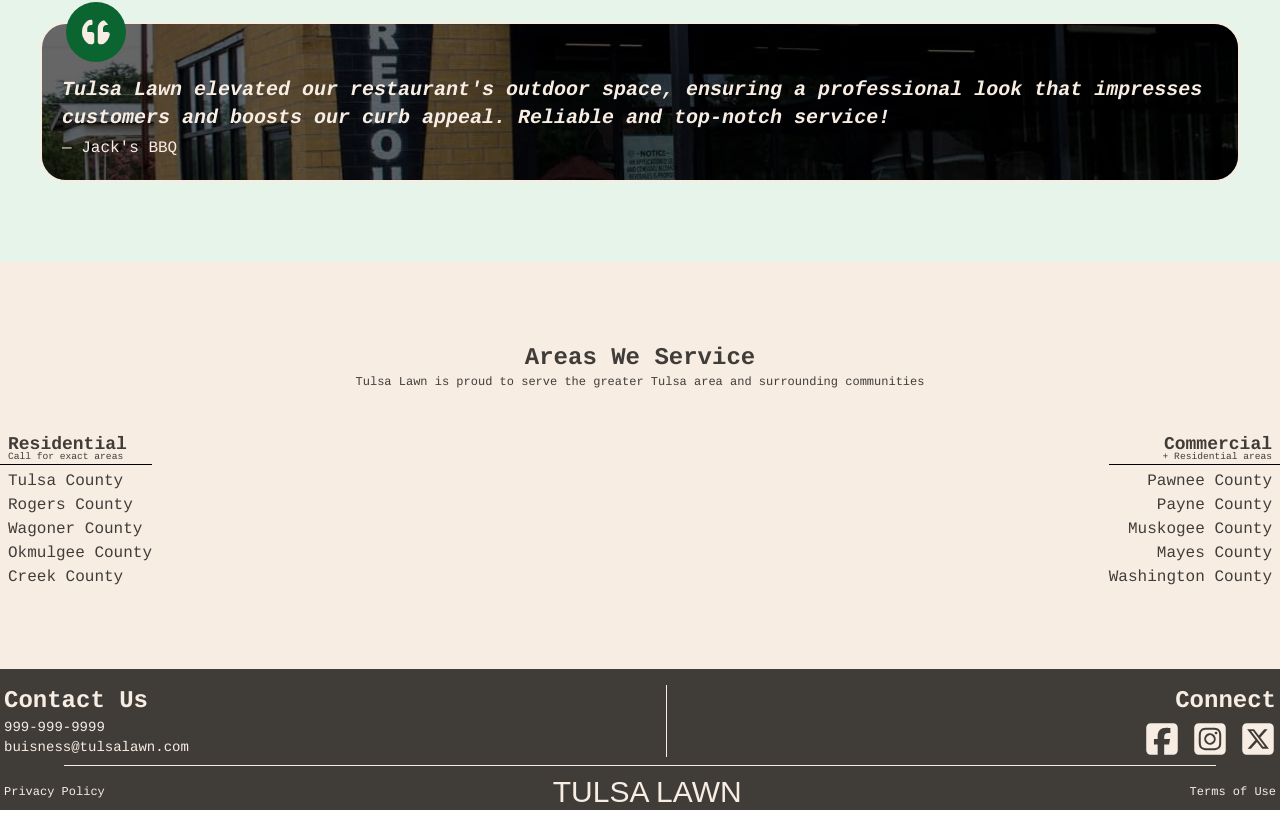
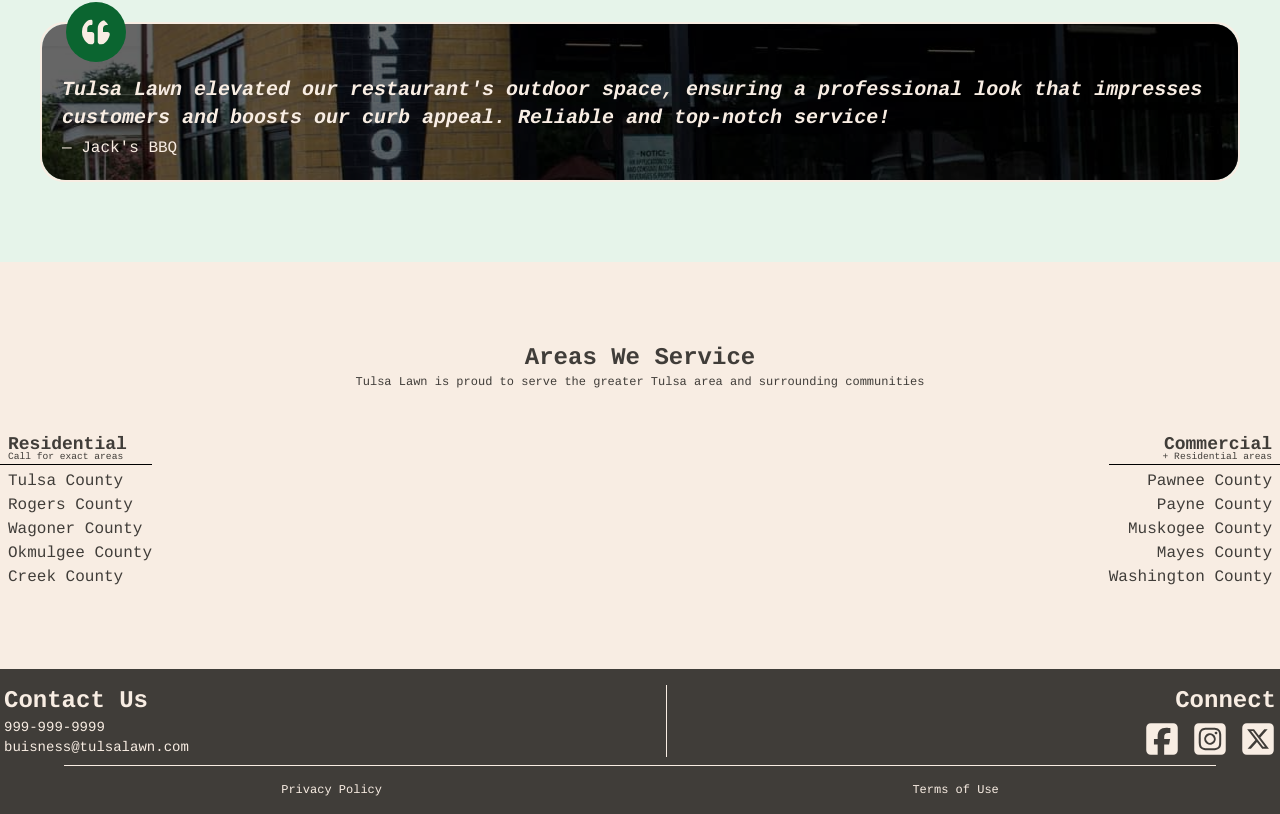
Before and after one commit to 99curtis/Tulsa-Lawn, a React (Vite) app: page / in a window 1280 px wide. Shown: the part 3166-3980 px from the top of the page. Built offline with nearby package versions, Linux system fonts and the light colour scheme; a web font is replaced by a local one.

Commit message:
Finished LightHouse optimizations

```diff
--- a/src/Layout/Footer.jsx
+++ b/src/Layout/Footer.jsx
@@ -48,15 +48,10 @@ function Footer() {
       </div>
       <div className="ml-[5%] mt-2 h-[1px] w-[90%] bg-background"></div>
 
-      <div className="mt-2 flex items-center justify-between px-1">
+      <div className="flex items-center justify-around p-4">
         <a href="/privacy-policy" target="_blank" className="text-xs hover:underline">
           Privacy Policy
         </a>
-        <div className="font-logo text-3xl">
-          <a href="/" className="text-current">
-            TULSA LAWN
-          </a>
-        </div>
         <a href="/terms-of-use" target="_blank" className="text-xs hover:underline">
           Terms of Use
         </a>
```
